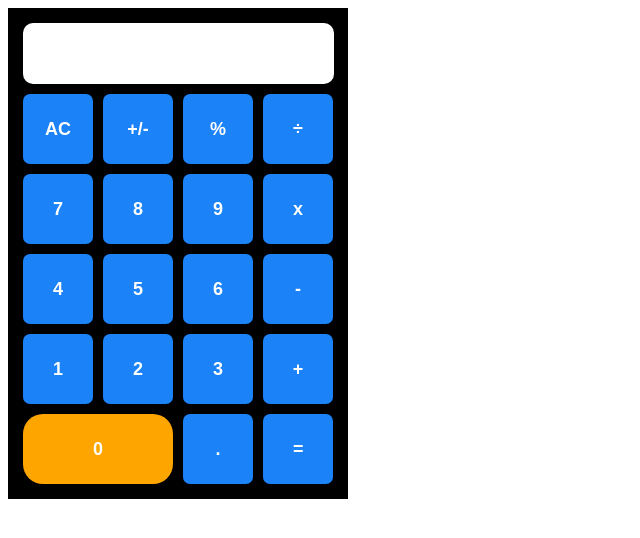
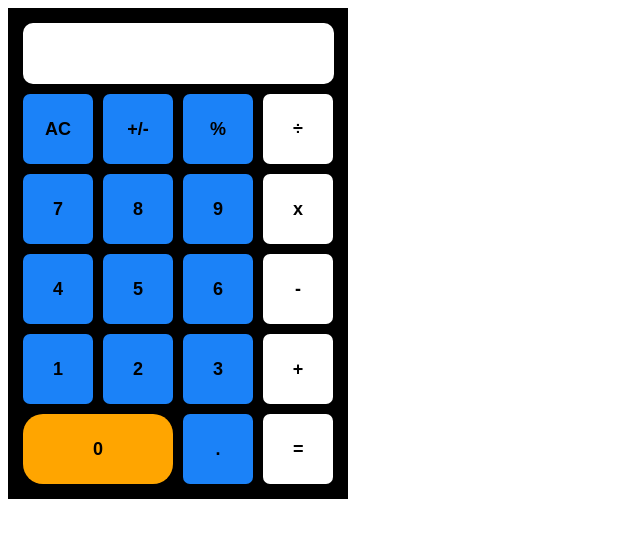
Before and after one commit to meshackyaro/calculator, a plain HTML site: page index.html in a window 1280 px wide. Shown: the whole page, without its empty margins (0-640 px from the left). Drawn offline with Linux system fonts and the light colour scheme.

Commit message:
updating calculator

```diff
--- a/index.css
+++ b/index.css
@@ -13,7 +13,7 @@
     background-color: rgb(27, 130, 248);
     font-size: 18px;
     font-weight: bold;
-    color: white;
+    color: black;
 }
 .mainContainer{
     background-color: black;
@@ -54,5 +54,5 @@ input{
 
 }
 .button .colour{
-    background-color: rgb(27, 130, 248);
+    background-color: white;
 }
--- a/index.html
+++ b/index.html
@@ -11,7 +11,7 @@
     <div class="mainContainer">
         <input type="text" id="result">
         <div class="button">
-            <button onclick="clear()">AC</button>
+            <button onclick="clearInput()">AC</button>
             <button onclick="addToInput('-')">+/-</button>
             <button onclick="addToInput('%')">%</button>
             <button class="colour" onclick="addToInput('/')">÷</button>
--- a/index.js
+++ b/index.js
@@ -2,7 +2,7 @@ const result = document.getElementById("result")
 function addToInput(number){
     result.value += number;
 }
-function clear(){
+function clearInput(){
     result.value = "";
 }
 function calculate(){
```
